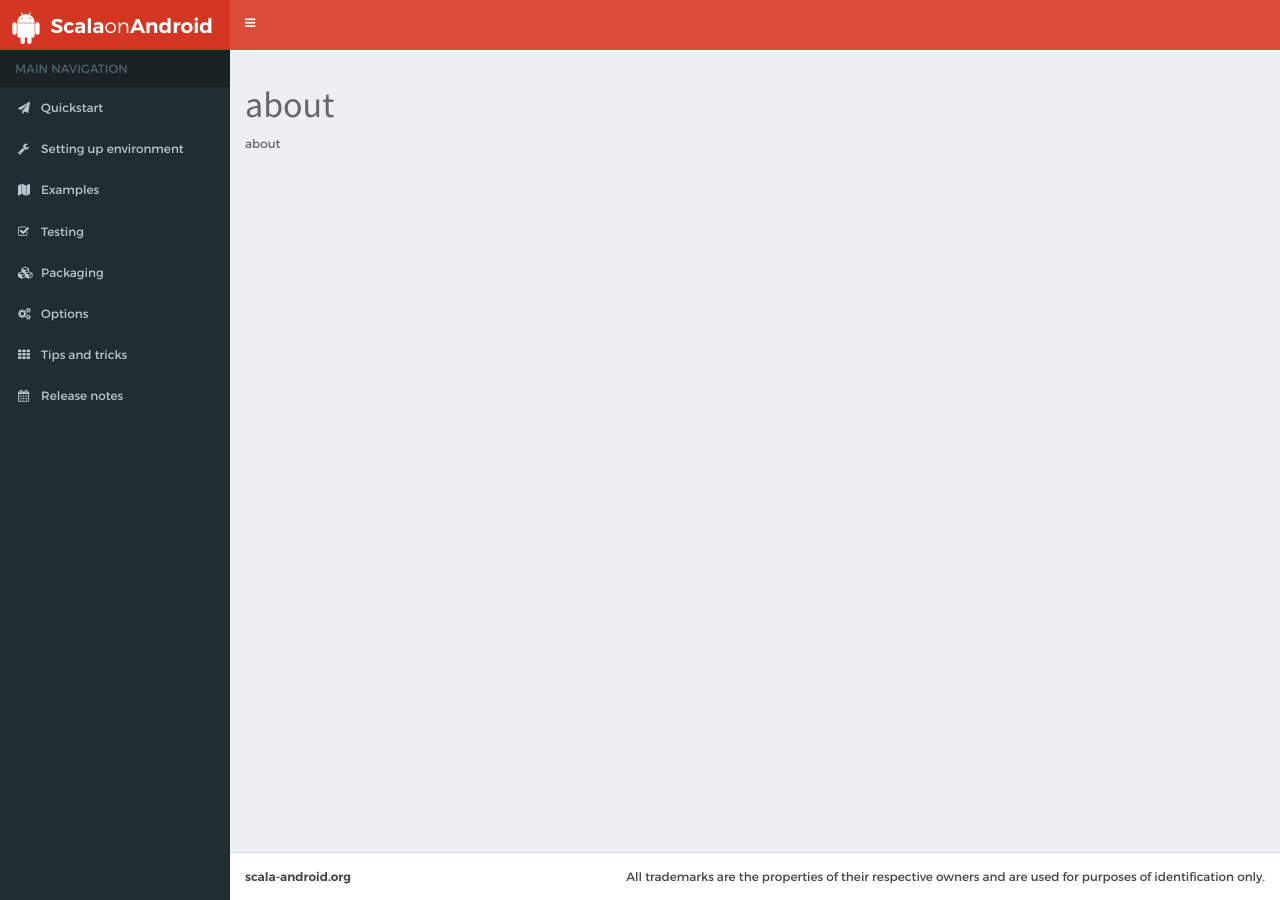
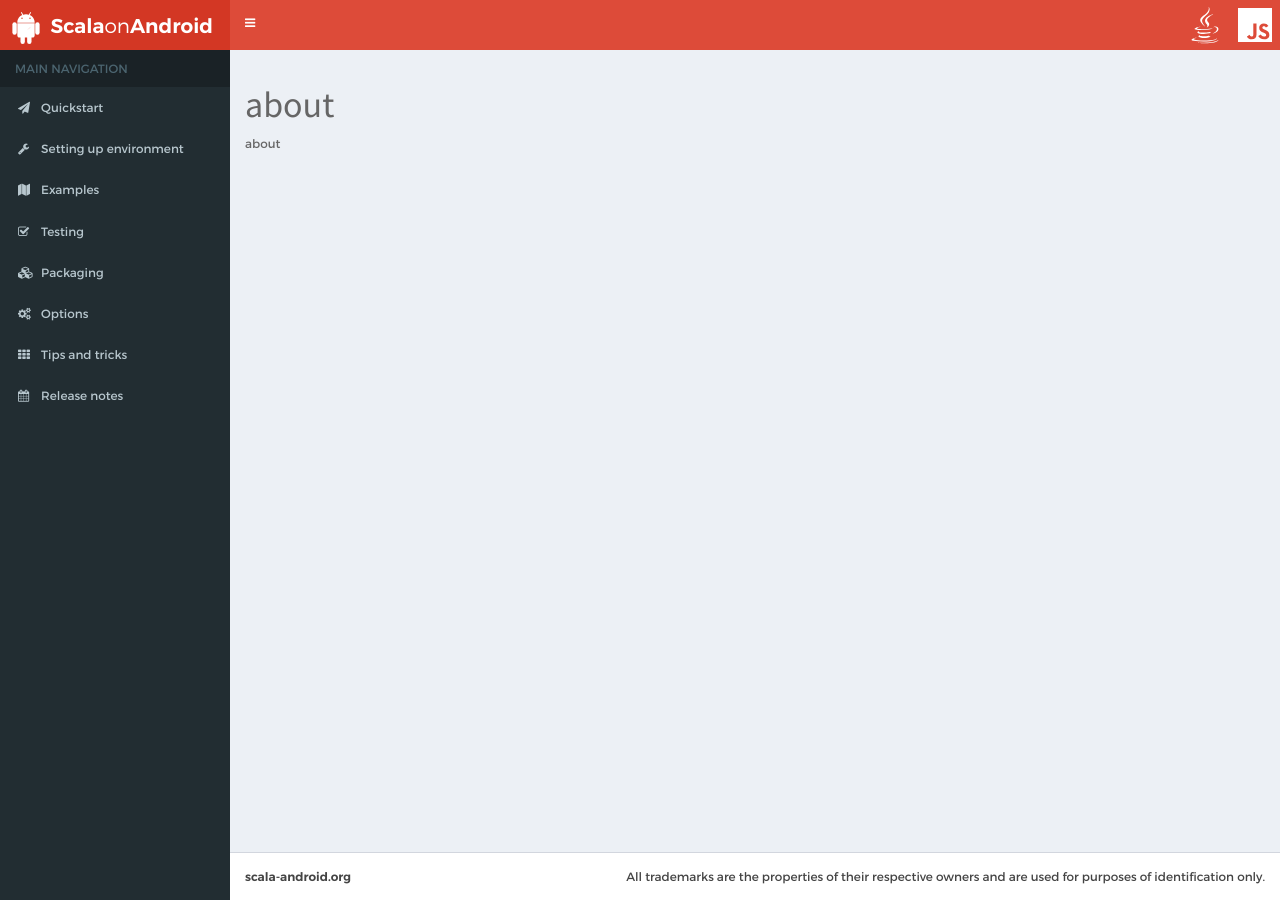
Before and after one commit to scala-android/scala-android.github.io, a Jekyll site: the page built from _pages/about.md, in a window 1280 px wide. Built offline with Jekyll 4.4.1, drawn with Linux system fonts in a browser that asks for light colours; nearby versions of some CDN libraries.

Commit message:
Add links to Scala and Scala.js to the navbar

```diff
--- a/_includes/header.html
+++ b/_includes/header.html
@@ -31,14 +31,14 @@
 
     <link rel="stylesheet" href="{{site.baseurl}}/resources/css/main.css">
   </head>
-  <body class="hold-transition skin-red sidebar-mini">
+  <body class="hold-transition skin-red sidebar-mini fixed">
     <div class="wrapper">
 
       <header class="main-header">
         <!-- Logo -->
         <a href="/" class="logo">
           <!-- mini logo for sidebar mini 50x50 pixels -->
-          <span class="logo-mini"><img alt="Scala on Android" src="{{site.baseurl}}/resources/img/android.svg"  height="34" width="30"></img></span>
+          <span class="logo-mini"><img alt="Scala on Android" src="{{site.baseurl}}/resources/img/android.svg" height="34" width="30"></img></span>
           <!-- logo for regular state and mobile devices -->
           <span class="logo-lg"><img alt="Scala on Android" src="{{site.baseurl}}/resources/img/android.svg" height="34" width="28" class="sidebar-logo"></img> <b class="bolder">Scala</b><span class="thinner">on</span><b class="bolder">Android</b></span>
         </a>
@@ -48,6 +48,12 @@
           <a href="#" class="sidebar-toggle" data-toggle="offcanvas" role="button">
             <span class="sr-only">Toggle navigation</span>
           </a>
+          <div class="navbar-custom-menu">
+            <ul class="nav navbar-nav">
+              <li data-toggle="tooltip" data-placement="bottom" title="Scala on the JVM"><a href="http://get-scala.org"><img src="{{site.baseurl}}/resources/img/jvm.svg" height="50px"></img></a></li>
+              <li data-toggle="tooltip" data-placement="bottom" title="Scala.js – Scala in the browser"><a href="https://scala-js.org"><img src="{{site.baseurl}}/resources/img/js.svg" height="50px" style="padding:8px;"></img></a></li>
+            </ul>
+          </div>
         </nav>
       </header>
       <!-- Content Header (Page header) -->
--- a/index.html
+++ b/index.html
@@ -27,7 +27,6 @@
 h5,
 h6 {
   text-transform: uppercase;
-  font-family: Montserrat,"Helvetica Neue",Helvetica,Arial,sans-serif;
   font-weight: 700;
 }
 
@@ -92,7 +91,6 @@
 header .intro-text .name {
   display: block;
   text-transform: uppercase;
-  font-family: Montserrat,"Helvetica Neue",Helvetica,Arial,sans-serif;
   font-size: 2em;
   font-weight: 700;
 }
--- a/resources/css/main.scss
+++ b/resources/css/main.scss
@@ -23,6 +23,10 @@
   padding: 0 10px;
 }
 
+.navbar-custom-menu > .navbar-nav > li > a {
+  padding: 0;
+}
+
 .logo-lg {
   margin-right: 5px;
 }
```
Also changed, not shown: resources/img/js.svg (added), resources/img/jvm.svg (added).
